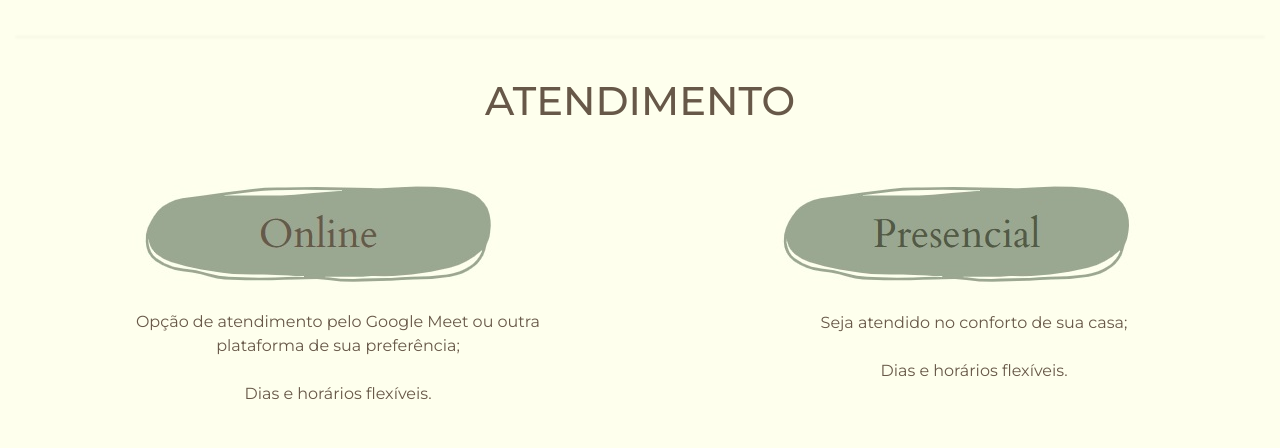
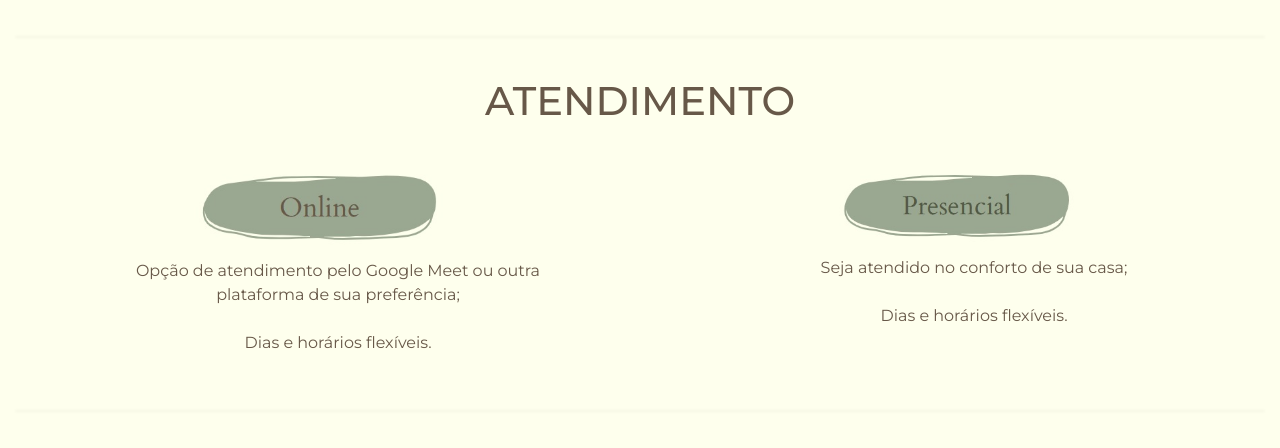
Before and after one commit to feduarte-dev/fabi-nutri, a plain HTML site: page index.html in a window 1280 px wide. Shown: the part 1545-1993 px from the top of the page. Drawn offline with nearby package versions, Linux system fonts and the light colour scheme.

Commit message:
changed width from some imgs

```diff
--- a/index.html
+++ b/index.html
@@ -217,7 +217,7 @@ Espectro Autista"
       <h1>ATENDIMENTO</h1>
       <div class="row">
         <div class="col col-12 col-md-6">
-          <img src="./assets/online.jpg" alt="atendimentoOnline">
+          <img class="imagemAtendimento" src="./assets/online.jpg" alt="atendimentoOnline">
           <br />
           <ul>
             <li>
@@ -229,7 +229,7 @@ Espectro Autista"
           </ul>
         </div>
         <div class="col col-12 col-md-6">
-          <img src="./assets/presencial.jpg" alt="atendimentoPresencial">
+          <img  class="imagemAtendimento" src="./assets/presencial.jpg" alt="atendimentoPresencial">
           <br />
           <ul>
             <li>Seja atendido no conforto de sua casa;</li>
--- a/styles.css
+++ b/styles.css
@@ -140,6 +140,10 @@ hr {
   list-style: none;
 }
 
+.imagemAtendimento {
+ width: 300px;
+}
+
 @media (max-width: 900px) {
   .modalidade {
     margin: auto;
```
